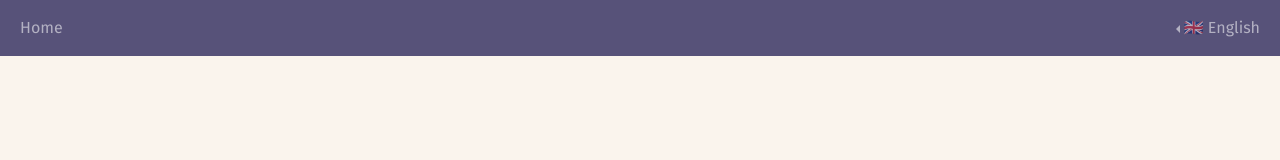
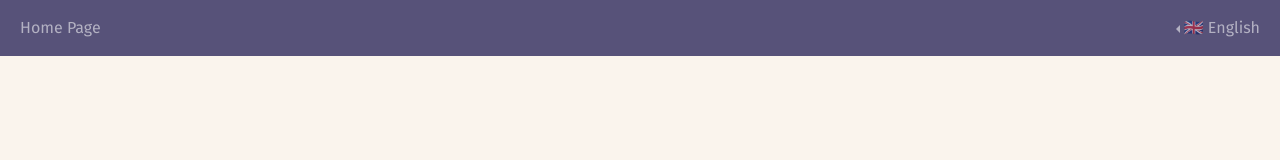
Before and after one commit to aruZeta/invoicerapp, a React (Create React App) app: page / in a window 1280 px wide. Before the commit this address had no page. Shown: the top 160 px of the page. Built offline with nearby package versions, Linux system fonts and the light colour scheme.

Commit message:
[add] Translating the main page and nav

```diff
--- a/src/Intl.json
+++ b/src/Intl.json
@@ -1,10 +1,14 @@
 {
     "en": {
         "flag": "🇬🇧",
-        "name": "English"
+        "name": "English",
+        "navbar.home": "Home Page",
+        "home.newInvoiceBtn": "New Invoice"
     },
     "es": {
         "flag": "🇪🇸",
-        "name": "Spanish"
+        "name": "Spanish",
+        "navbar.home": "Página Principal",
+        "home.newInvoiceBtn": "Nueva Factura"
     }
 }
--- a/src/Navbar/Navbar.jsx
+++ b/src/Navbar/Navbar.jsx
@@ -1,4 +1,5 @@
 import { Container, Nav, Navbar, NavDropdown } from 'react-bootstrap';
+import { FormattedMessage } from 'react-intl';
 import { LinkContainer } from 'react-router-bootstrap';
 
 const LangDropdownItems = ({allLocales, onClickHandler}) => {
@@ -28,7 +29,9 @@ const MyNavbar = ({actualLocale, allLocales, onClickHandler}) =>
         <Navbar.Collapse id="Navbar-Nav">
             <Nav className="flex-fill">
                 <LinkContainer to="/invoicerapp">
-                    <Nav.Link>Home</Nav.Link>
+                    <Nav.Link>
+                        <FormattedMessage id="navbar.home" />
+                    </Nav.Link>
                 </LinkContainer>
                 <NavDropdown
                     className="ms-auto dropstart"
--- a/src/Routes/Home/Container/Container.jsx
+++ b/src/Routes/Home/Container/Container.jsx
@@ -1,10 +1,13 @@
 import { Button, Container } from 'react-bootstrap';
+import { FormattedMessage } from 'react-intl';
 import { LinkContainer } from 'react-router-bootstrap';
 
 const MyContainer = () =>
 <Container fluid="lg" className="flex-fill d-flex">
     <LinkContainer to="invoices/new" className="m-auto">
-        <Button variant="success">New Invoice</Button>
+        <Button variant="success">
+            <FormattedMessage id="home.newInvoiceBtn" />
+        </Button>
     </LinkContainer>
 </Container>;
 
```
